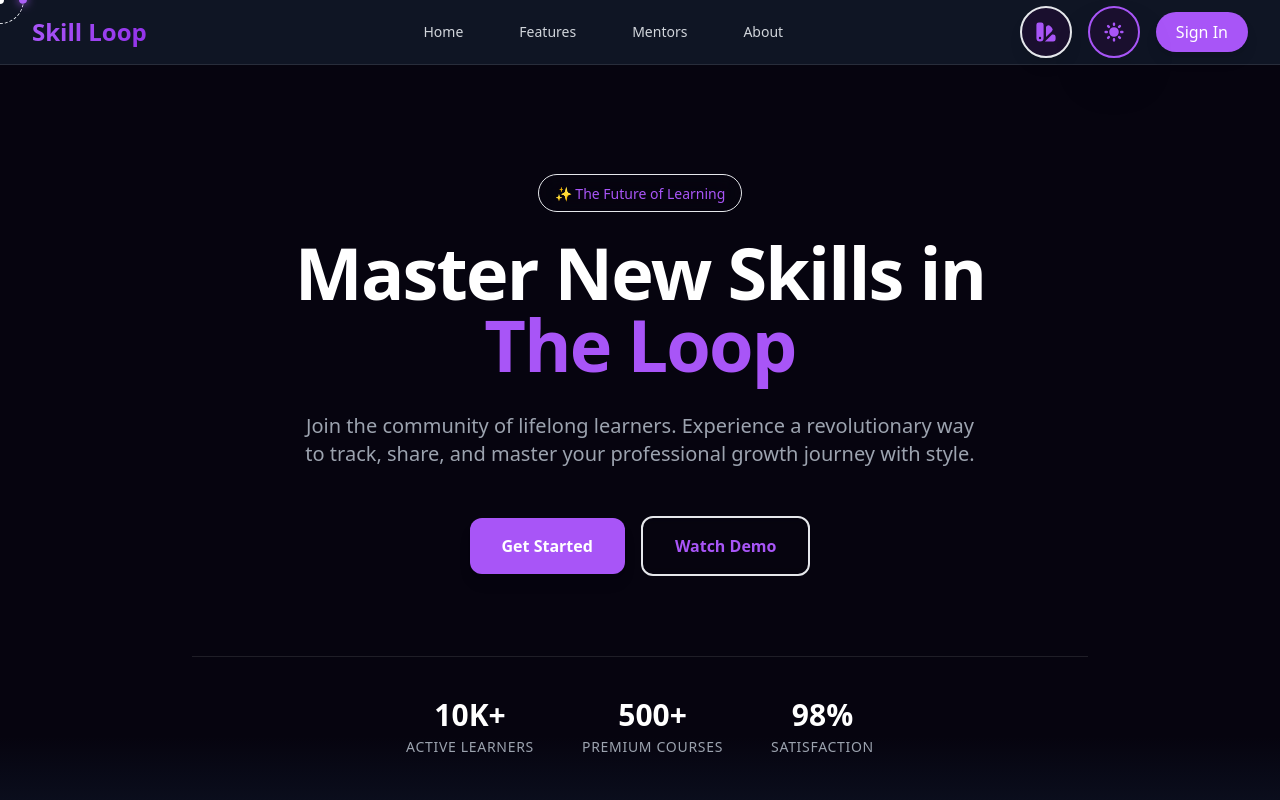
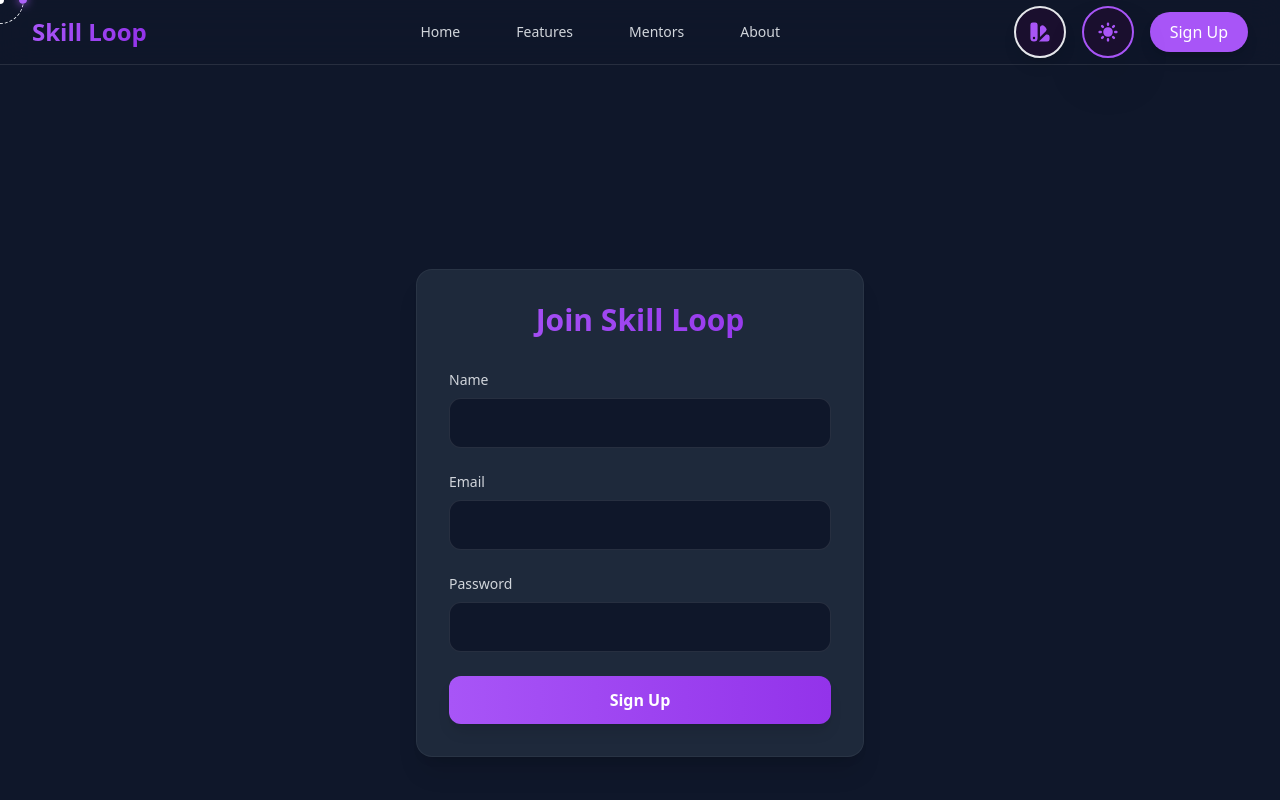
Before and after one commit to Prat260104/Skill-Loop, a React (Vite) app in the folder client/: page /signup in a window 1280 px wide. Shown: the top 800 px of the page. Built offline with nearby package versions, Linux system fonts and the light colour scheme.

Commit message:
feat: added frontend signup page and integration

```diff
--- a/client/src/App.jsx
+++ b/client/src/App.jsx
@@ -1,4 +1,5 @@
 import { useState } from 'react'
+import { BrowserRouter as Router, Routes, Route } from 'react-router-dom';
 import { ThemeProvider } from './context/ThemeContext'
 import Navbar from './components/Navbar'
 import Footer from './components/Footer'
@@ -7,27 +8,36 @@ import Features from './components/Features'
 import HowItWorks from './components/HowItWorks'
 import IntroAnimation from './components/IntroAnimation'
 import MouseSpotlight from './components/MouseSpotlight'
+import Signup from './components/Signup'
 
 function App() {
   const [showIntro, setShowIntro] = useState(true);
 
   return (
     <ThemeProvider>
+      <Router>
         {showIntro ? (
           <IntroAnimation onComplete={() => setShowIntro(false)} />
         ) : (
-        <div className="flex flex-col min-h-screen animate-fadeIn cursor-none">
-          {/* Added cursor-none above to hide default cursor if desired, or keep both */}
+          <div className="flex flex-col min-h-screen animate-fadeIn cursor-none bg-white dark:bg-slate-900 text-gray-900 dark:text-white transition-colors duration-300">
             <MouseSpotlight />
             <Navbar />
             <main className="flex-grow">
-            <Hero />
-            <Features />
-            <HowItWorks />
+              <Routes>
+                <Route path="/" element={
+                  <>
+                    <div id="hero"><Hero /></div>
+                    <div id="features"><Features /></div>
+                    <div id="how-it-works"><HowItWorks /></div>
+                  </>
+                } />
+                <Route path="/signup" element={<Signup />} />
+              </Routes>
             </main>
             <Footer />
           </div>
         )}
+      </Router>
     </ThemeProvider>
   )
 }
--- a/client/src/components/Navbar.jsx
+++ b/client/src/components/Navbar.jsx
@@ -1,6 +1,7 @@
 import { useState } from 'react';
 import { motion, AnimatePresence } from 'framer-motion';
 import { Link } from 'react-scroll'; // For smooth scrolling
+import { Link as RouterLink } from 'react-router-dom'; // For page navigation
 import { HiMenu, HiX } from 'react-icons/hi';
 import ThemeToggle from './ThemeToggle';
 
@@ -51,13 +52,15 @@ export default function Navbar() {
                     {/* Right Side: Theme Toggle & Login Button */}
                     <div className="hidden md:flex items-center gap-4">
                         <ThemeToggle />
+                        <RouterLink to="/signup">
                             <motion.button
                                 whileHover={{ scale: 1.05 }}
                                 whileTap={{ scale: 0.95 }}
                                 className="bg-primary hover:bg-primary/90 text-white px-5 py-2 rounded-full font-medium shadow-lg shadow-primary/25 transition-all"
                             >
-                            Sign In
+                                Sign Up
                             </motion.button>
+                        </RouterLink>
                     </div>
 
                     {/* Mobile Menu Button */}
@@ -95,9 +98,11 @@ export default function Navbar() {
                                     {link.name}
                                 </Link>
                             ))}
+                            <RouterLink to="/signup" onClick={() => setIsOpen(false)}>
                                 <button className="w-full mt-4 bg-primary text-white py-2 rounded-lg font-bold">
-                                Sign In
+                                    Sign Up
                                 </button>
+                            </RouterLink>
                         </div>
                     </motion.div>
                 )}
--- /dev/null
+++ b/client/src/components/Signup.jsx
@@ -0,0 +1,91 @@
+import { useState } from 'react';
+import { motion } from 'framer-motion';
+
+export default function Signup() {
+    const [formData, setFormData] = useState({ name: '', email: '', password: '' });
+    const [status, setStatus] = useState(null); // success | error
+    const [message, setMessage] = useState('');
+
+    const handleChange = (e) => {
+        setFormData({ ...formData, [e.target.name]: e.target.value });
+    };
+
+    const handleSubmit = async (e) => {
+        e.preventDefault();
+        setStatus('loading');
+
+        try {
+            const response = await fetch('http://localhost:9090/api/auth/signup', {
+                method: 'POST',
+                headers: { 'Content-Type': 'application/json' },
+                body: JSON.stringify(formData)
+            });
+
+            if (response.ok) {
+                setStatus('success');
+                setMessage('Account Created Successfully! Redirecting...');
+            } else {
+                const errorText = await response.text();
+                setStatus('error');
+                setMessage('Error: ' + errorText);
+            }
+        } catch (error) {
+            setStatus('error');
+            setMessage('Network Error: Is Backend running?');
+        }
+    };
+
+    return (
+        <div className="min-h-screen pt-24 bg-gray-50 dark:bg-slate-900 flex items-center justify-center px-4">
+            <motion.div
+                initial={{ opacity: 0, y: 20 }}
+                animate={{ opacity: 1, y: 0 }}
+                className="max-w-md w-full bg-white dark:bg-slate-800 rounded-2xl shadow-xl p-8 border border-gray-100 dark:border-white/5"
+            >
+                <h2 className="text-3xl font-bold text-center mb-8 bg-gradient-to-r from-primary to-purple-600 bg-clip-text text-transparent">
+                    Join Skill Loop
+                </h2>
+
+                <form onSubmit={handleSubmit} className="space-y-6">
+                    <div>
+                        <label className="block text-sm font-medium text-gray-700 dark:text-gray-300 mb-2">Name</label>
+                        <input
+                            type="text" name="name" required
+                            className="w-full px-4 py-3 rounded-xl border border-gray-200 dark:border-white/10 bg-white dark:bg-slate-900 focus:ring-2 focus:ring-primary outline-none transition-all dark:text-white"
+                            onChange={handleChange}
+                        />
+                    </div>
+                    <div>
+                        <label className="block text-sm font-medium text-gray-700 dark:text-gray-300 mb-2">Email</label>
+                        <input
+                            type="email" name="email" required
+                            className="w-full px-4 py-3 rounded-xl border border-gray-200 dark:border-white/10 bg-white dark:bg-slate-900 focus:ring-2 focus:ring-primary outline-none transition-all dark:text-white"
+                            onChange={handleChange}
+                        />
+                    </div>
+                    <div>
+                        <label className="block text-sm font-medium text-gray-700 dark:text-gray-300 mb-2">Password</label>
+                        <input
+                            type="password" name="password" required
+                            className="w-full px-4 py-3 rounded-xl border border-gray-200 dark:border-white/10 bg-white dark:bg-slate-900 focus:ring-2 focus:ring-primary outline-none transition-all dark:text-white"
+                            onChange={handleChange}
+                        />
+                    </div>
+
+                    <button
+                        type="submit"
+                        className="w-full py-3 bg-gradient-to-r from-primary to-purple-600 text-white rounded-xl font-bold shadow-lg hover:shadow-primary/25 hover:scale-[1.02] transition-all"
+                    >
+                        {status === 'loading' ? 'Creating...' : 'Sign Up'}
+                    </button>
+
+                    {message && (
+                        <div className={`p-4 rounded-xl text-sm ${status === 'success' ? 'bg-green-100 text-green-700' : 'bg-red-100 text-red-700'}`}>
+                            {message}
+                        </div>
+                    )}
+                </form>
+            </motion.div>
+        </div>
+    );
+}
```
Also changed, not shown: client/package.json (+5 -2 lines), 1 other file (tests, documents, lock files or other folders). Lines whose indentation alone changed are shown as unchanged.
